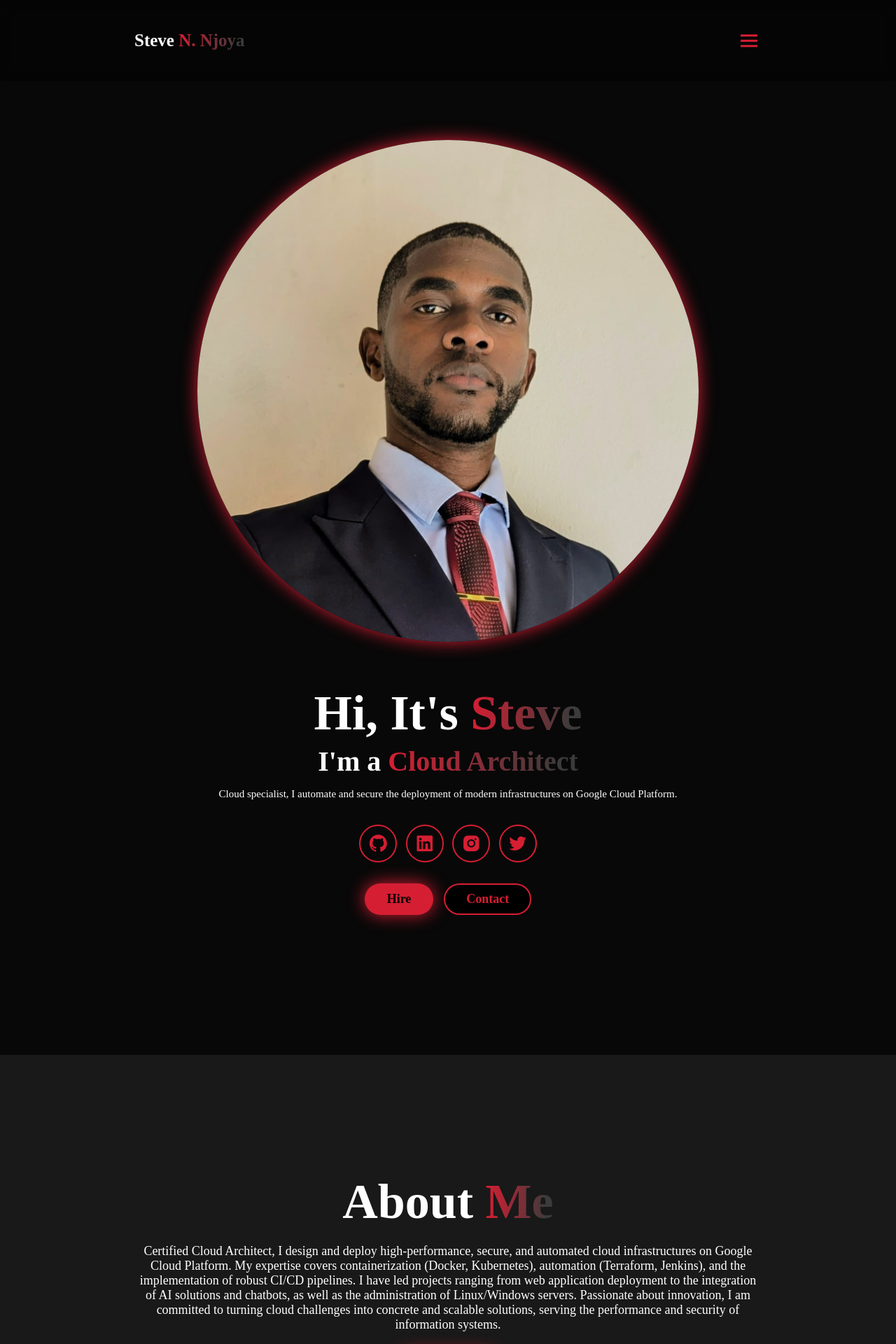
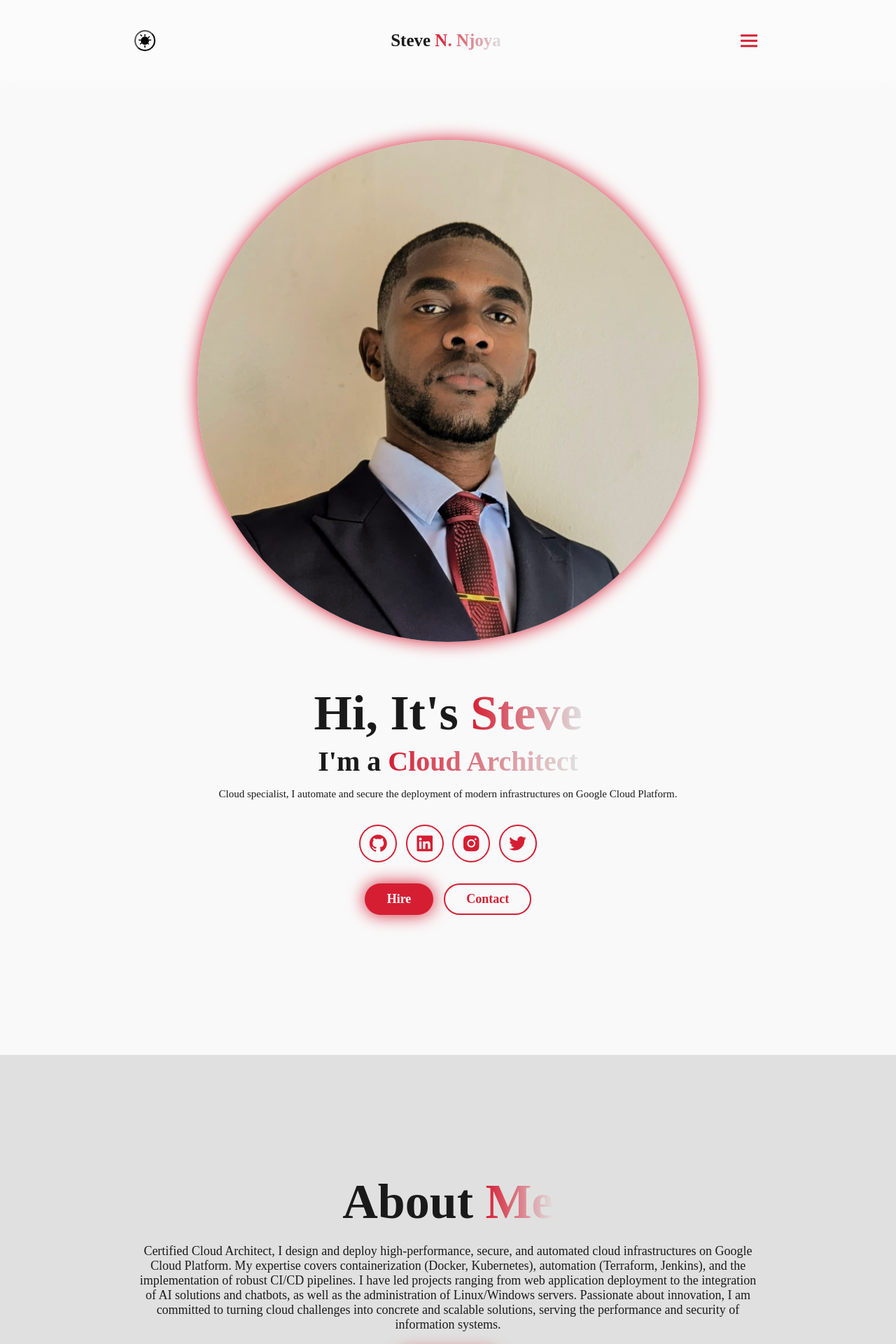
Before and after one commit to stevevbk/portfolio, a FastAPI app: page / in a window 1280 px wide. Shown: the top 1920 px of the page at 70% size. Run offline with FastAPI, Linux system fonts and the light colour scheme.

Commit message:
last version befor asking cursor to apply modifications for the theme switch

```diff
--- a/static/css/style2.css
+++ b/static/css/style2.css
@@ -13,6 +13,46 @@
     --text-color: #fff;
     --main-color: #d61e33;
 }
+
+.light-mode{
+    --bg-color: #f9f9f9;
+    --second-bg-color: #e0e0e0;
+    --text-color: #1a1a1a;
+    --main-color: #d61e33;
+    --header-color: rgba(255,255,255,0.3);
+}
+
+.dark-mode{
+    --bg-color: #080808;
+    --second-bg-color: #191919;
+    --text-color: #fff;
+    --main-color: #d61e33;
+    --header-color: rgba(0,0,0,0.3);
+}
+
+.cta-button{
+    background-color: var(--main-color);
+}
+#theme-switch{
+    height: 3rem;
+    width: 3rem;
+    padding: 0;
+    background-color: var(--bg-color);
+    border-radius: 50%;
+    display: flex;
+    align-items: center;
+    justify-content: center;
+}
+#theme-switch svg:last-child{
+    display: none;
+}
+.dark-mode #theme-switch svg:first-child{
+    display: none;
+}
+.dark-mode #theme-switch svg:last-child{
+    display: block;
+}
+
 html{
     font-size: 62.5%;
     overflow-x: hidden;
@@ -27,7 +67,7 @@ body{
     left: 0;
     width: 100%;
     padding: 4rem 15%;
-    background: rgba(0,0,0,0.3);
+    background: var(--header-color);
     backdrop-filter: blur(10px);
     display: flex;
     justify-content: space-between;
@@ -51,7 +91,7 @@ body{
 }
 
 span{
-    background: linear-gradient(270deg,#3c3b3b 10%,#d61e33 100%);
+    background: linear-gradient(270deg,var(--second-bg-color), var(--main-color));
     background-clip: text;
     color: transparent;
 }
@@ -73,7 +113,7 @@ span{
     padding: 1rem 2.5rem;
     border-radius: 3rem;
     color: var(--text-color);
-    background: linear-gradient(270deg,#3c3b3b 10%,#d61e33 100%);
+    background: linear-gradient(270deg,var(--second-bg-color) 10%, var(--main-color) 100%);
     letter-spacing: 1px;
     cursor: pointer;
     transition: 0.3s ease-in-out;
@@ -160,7 +200,7 @@ section{
     box-shadow: 0 0 25px var(--main-color);
     border-radius: 3rem;
     font-size: 1.8rem;
-    color: black;
+    color: var(--bg-color);
     border: 2px solid transparent;
     font-weight: 600;
     transition: 0.3s ease-in-out;
@@ -171,7 +211,7 @@ section{
                 0 0 50px var(--main-color);
 }
 .btn-group a:nth-of-type(2){
-    background-color: black;
+    background-color: var(--bg-color);
     color: var(--main-color);
     border: 2px solid var(--main-color);
     box-shadow: 0 0 25px transparent;
@@ -179,7 +219,7 @@ section{
 .btn-group a:nth-of-type(2):hover{
     box-shadow: 0 0 25px var(--main-color);
     background-color: var(--main-color);
-    color: black;
+    color: var(--bg-color);
 }
 
 .about{
@@ -227,7 +267,7 @@ section{
 }
 .services{
     background-color: var(--bg-color);
-    color: black;
+    color: var(--bg-color);
 }
 .services h2{
     color: var(--text-color);
@@ -364,7 +404,7 @@ section{
     margin-left: 20px;
 }
 .footer ul li a{
-    color: white;
+    color: var(--text-color);
     border-bottom: 3px solid transparent;
     transition: 0.3s ease-in-out;
 }
@@ -387,7 +427,7 @@ section{
         right: 0;
         width: 50%;
         padding: 1rem 3rem;
-        background: rgba(0, 0, 0, 0.8);
+        background: var(--header-color);
         border-bottom-left-radius: 2rem;
         border-left: 2px solid var(--main-color);
         border-bottom: 2px solid var(--main-color);
--- a/static/script.js
+++ b/static/script.js
@@ -5,3 +5,23 @@ menuIcon.onclick = () => {
     menuIcon.classList.toggle('bx-x');
     navbar.classList.toggle('active');
 }
+
+let darkmode = localStorage.getItem('darkmode');
+const themeSwitch = document.querySelector('#theme-switch');
+
+const enableDarkmode = () => {
+    document.body.classList.add('darkmode')
+    localStorage.setItem('darkmode', 'active')
+};
+
+const disableDarkmode = () => {
+    document.body.classList.remove('darkmode')
+    localStorage.setItem('darkmode', null)
+};
+
+if(darkmode === "active") enableDarkmode();
+
+themeSwitch.addEventListener("click", () => {
+    darkmode=localStorage.getItem('darkmode');
+    darkmode !== "active" ? enableDarkMode() : disableDarkMode();
+});
--- a/templates/index.html
+++ b/templates/index.html
@@ -8,9 +8,17 @@
     <link rel="icon" href="static/img/logo.png">
     <title>Portfolio Vantablack</title>
 </head>
-<body>
+<body class="light-mode">
 
 <header class="header">
+    <button id="theme-switch">
+        <svg class="icon" xmlns="http://www.w3.org/2000/svg" height="24" viewBox="0 96 960 960" width="24">
+            <path d="M450 336v-123h60v123h-60Zm232 109-42-43 87-87 42 43-87 87ZM720 576v-60h120v60H720Zm-38 231-87-87 42-43 87 87-42 43ZM450 972v-123h60v123h-60Zm-222-165-42-43 87-87 42 43-87 87ZM120 576v-60h120v60H120Zm168-231-87-87 42-43 87 87-42 43ZM480 816q-99 0-168-69t-69-168q0-99 69-168t168-69q99 0 168 69t69 168q0 99-69 168t-168 69Z"/>
+        </svg>
+        <svg class="icon" xmlns="http://www.w3.org/2000/svg" height="24" viewBox="0 96 960 960" width="24">
+            <path d="M480 936q-75 0-141.5-28.5T222 829q-49-49-77.5-115.5T116 572q0-76 28.5-142T222 319q49-49 115.5-77.5T480 213q20 0 39.5 2.5T558 222q-58 24-93 77.5T430 432q0 79 55.5 134.5T620 622q46 0 99-15-11 69-44 127.5T592 850q-56 48-112.5 67T480 936Z"/>
+        </svg>
+    </button>
     <a href="#home" class="logo">
         Steve <span>N. Njoya</span>
     </a>
```
Also changed, not shown: static/img/dark_mode_24dp_E3E3E3_FILL1_wght400_GRAD0_opsz24.svg (added), static/img/light_mode_24dp_E3E3E3_FILL1_wght400_GRAD0_opsz24.svg (added).
